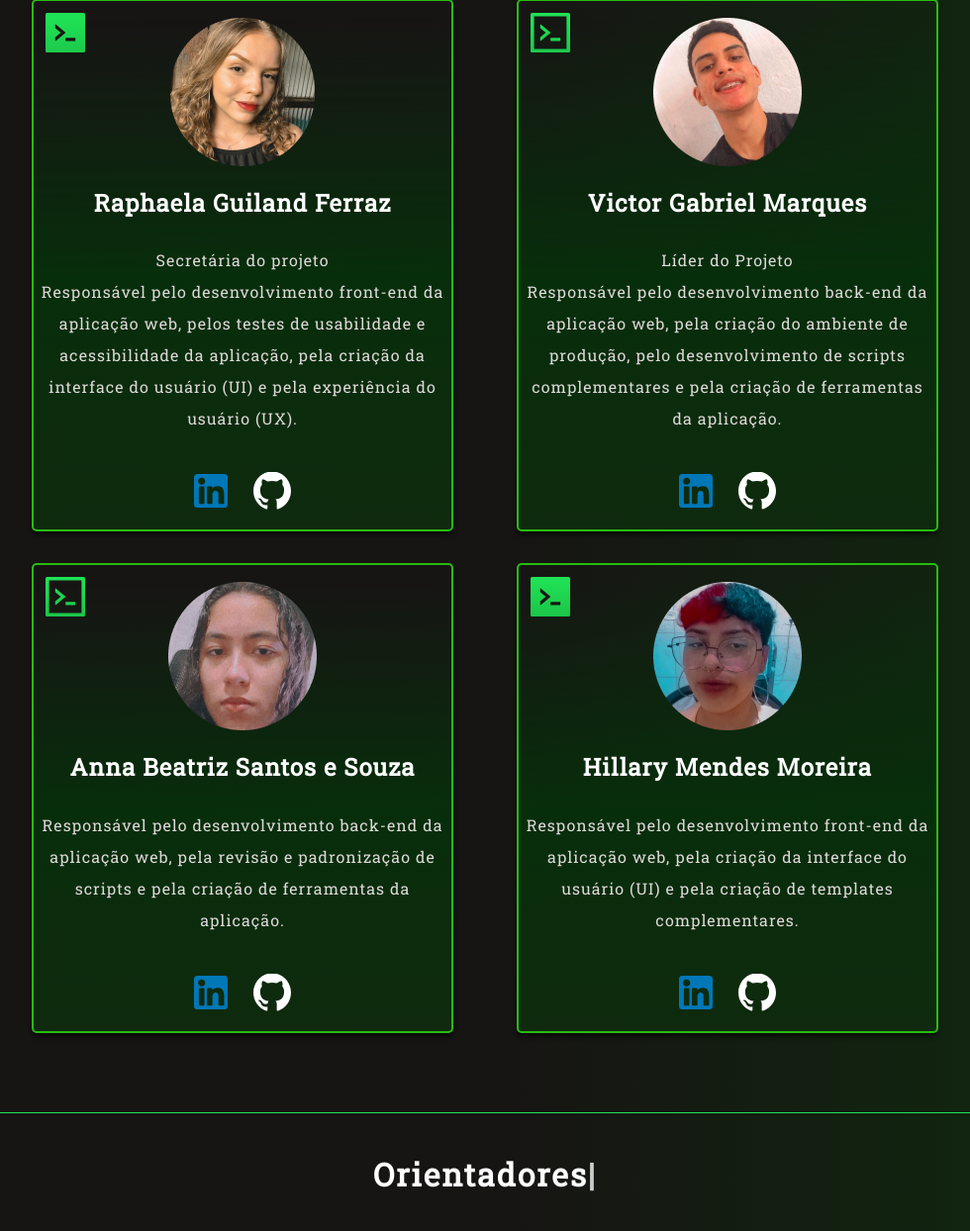
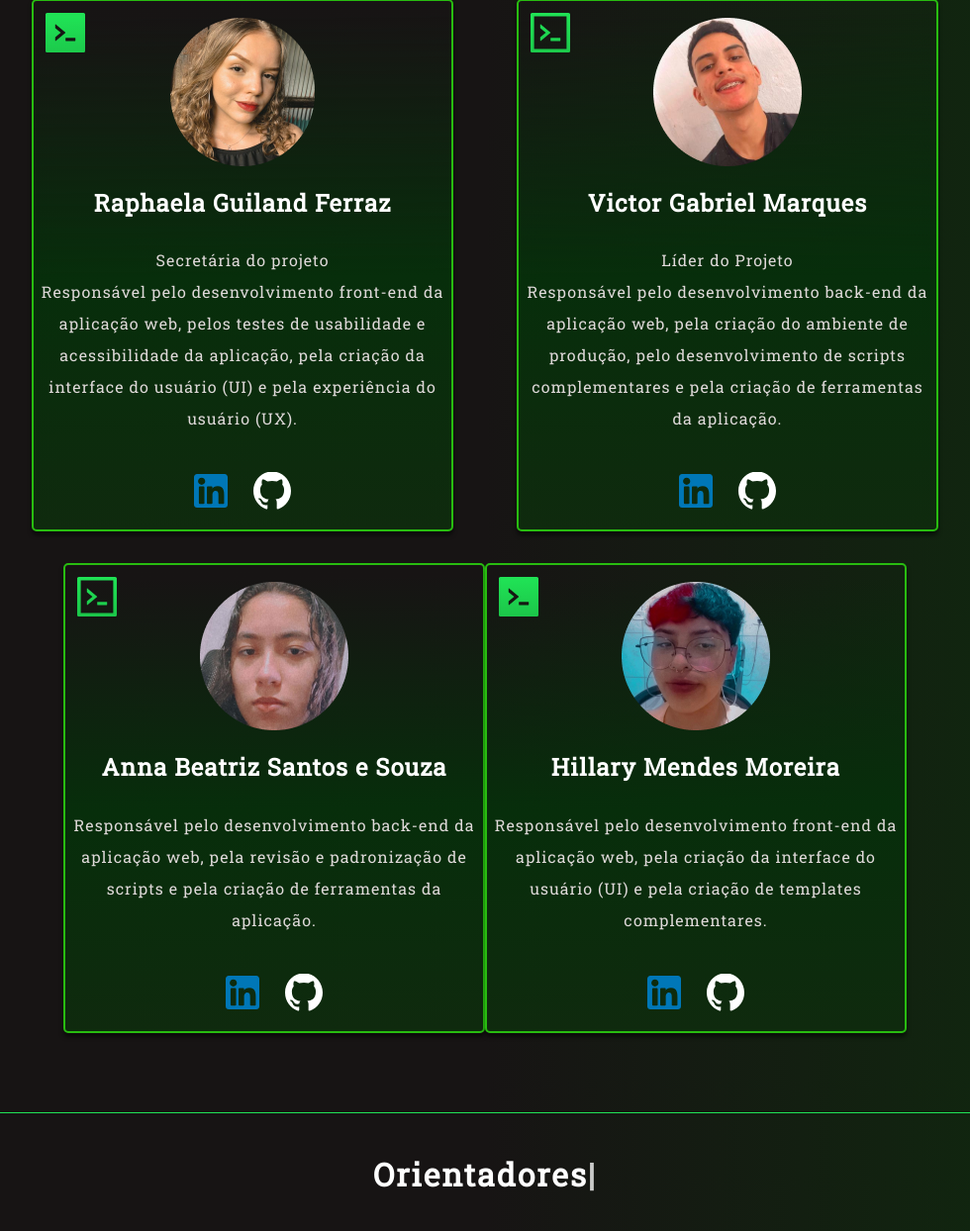
Before and after one commit to raphaelaferraz/csi_conict, a Django app: page /sobre-nos/desenvolvedores in a window 1280 px wide. Shown: the part 450-1694 px from the top of the page at 99% size, without its empty margins (150-1130 px from the left). Run offline with Django 4.2, Linux system fonts and the light colour scheme; some libraries are stand-ins or nearby versions.

Commit message:
Remoção de classe em estilização desktop
Estilização desktop da página de Desenvolvedores

```diff
--- a/project_cyber_sec_conict/static/assets/css/responsivo.css
+++ b/project_cyber_sec_conict/static/assets/css/responsivo.css
@@ -1384,7 +1384,7 @@
          width: 35%;
     }
 
-    .secao-cards-desenvolvedores__lista__item:nth-child(1), .secao-cards-desenvolvedores__lista__item:nth-child(3), .secao-cards-orientadores__lista__item:nth-child(1) {
+    .secao-cards-desenvolvedores__lista__item:nth-child(1), .secao-cards-orientadores__lista__item:nth-child(1) {
         margin-right: 4rem;
     }
 
```
